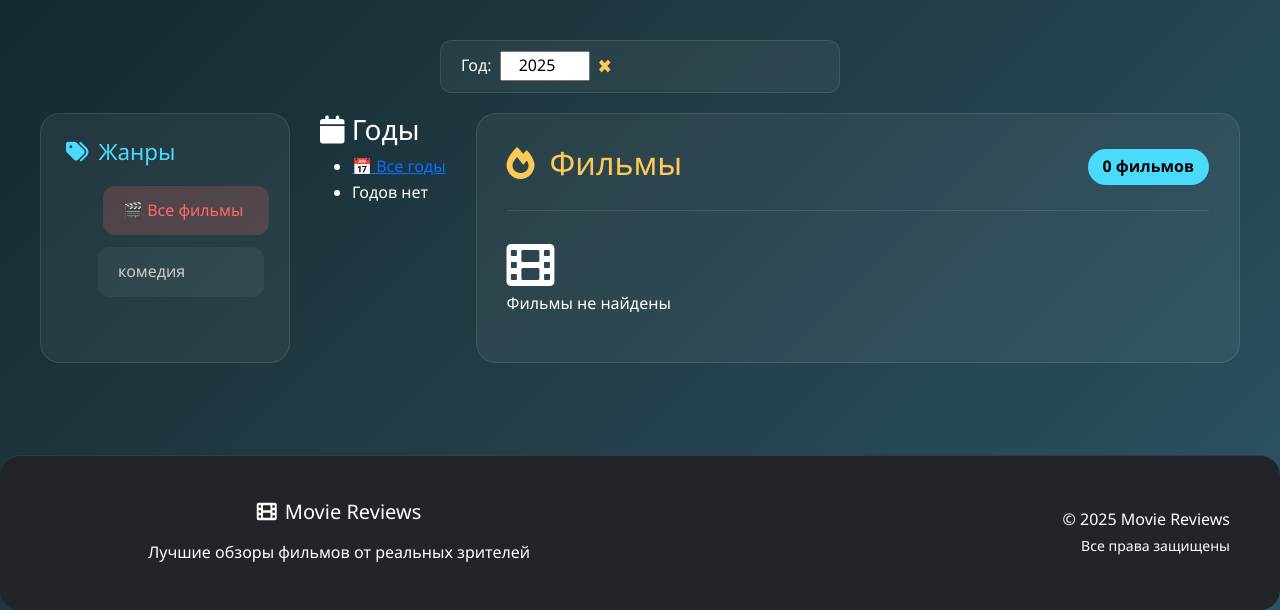
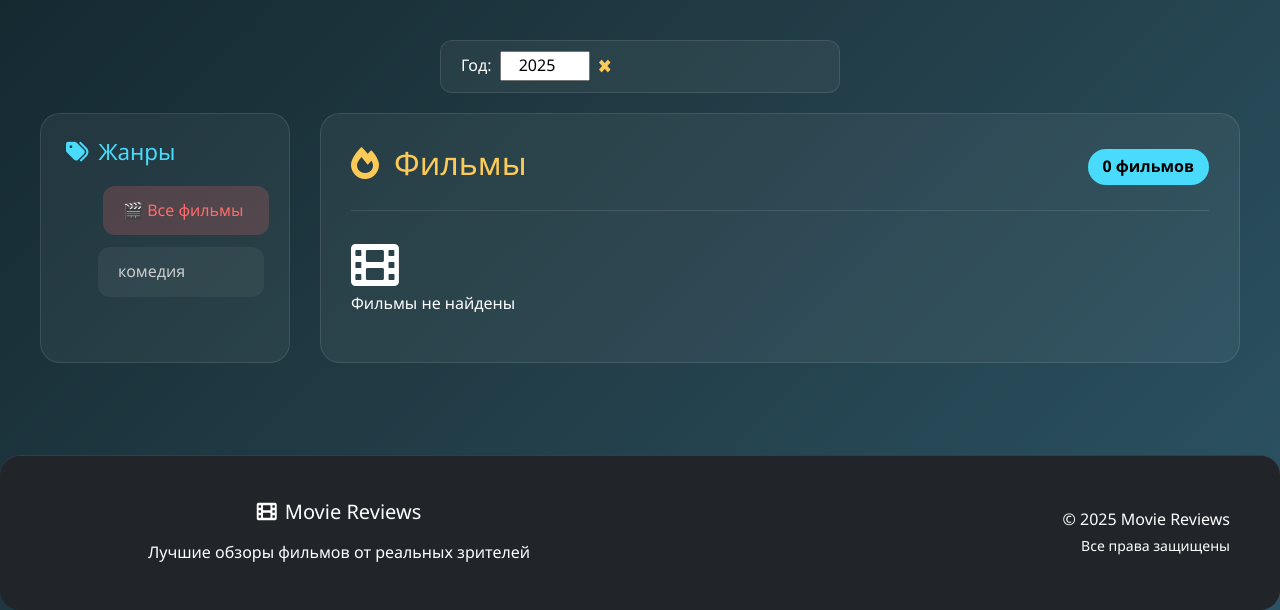
Before and after one commit to Banan41ke/movie_reviews_website_project, a Django app: page /year/2025/ in a window 1280 px wide. Shown: the part 400-1010 px from the top of the page. Run offline with Django 5.2, Linux system fonts and the light colour scheme; data comes from the database, SQL or seed files in the repository.

Commit message:
update index4

```diff
--- a/movies/templates/movies/index.html
+++ b/movies/templates/movies/index.html
@@ -112,29 +112,6 @@
         </ul>
     </aside>
 
-    <!-- ГОДЫ -->
-    <aside class="years-sidebar">
-        <h3><i class="fas fa-calendar"></i> Годы</h3>
-        <ul class="year-list">
-            <li>
-                <a href="{% url 'movie_list' %}"
-                   class="{% if not selected_year %}active{% endif %}">
-                    📅 Все годы
-                </a>
-            </li>
-            {% for year in years %}
-                <li>
-                    <a href="?year={{ year.year }}"
-                       class="{% if selected_year|stringformat:'s' == year.year|stringformat:'s' %}active{% endif %}">
-                        {{ year.year }}
-                    </a>
-                </li>
-            {% empty %}
-                <li>Годов нет</li>
-            {% endfor %}
-        </ul>
-    </aside>
-
     <!-- MOVIES -->
     <section class="movies-container">
 
```
